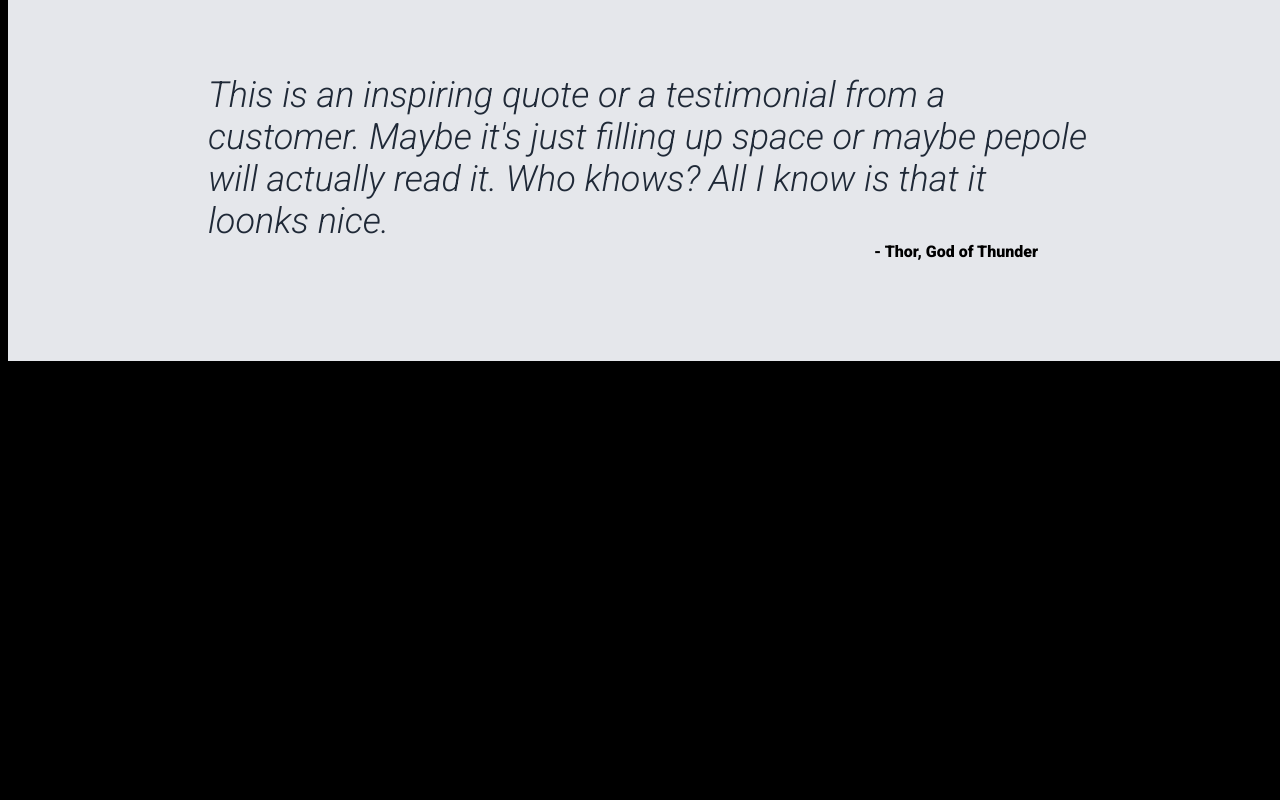
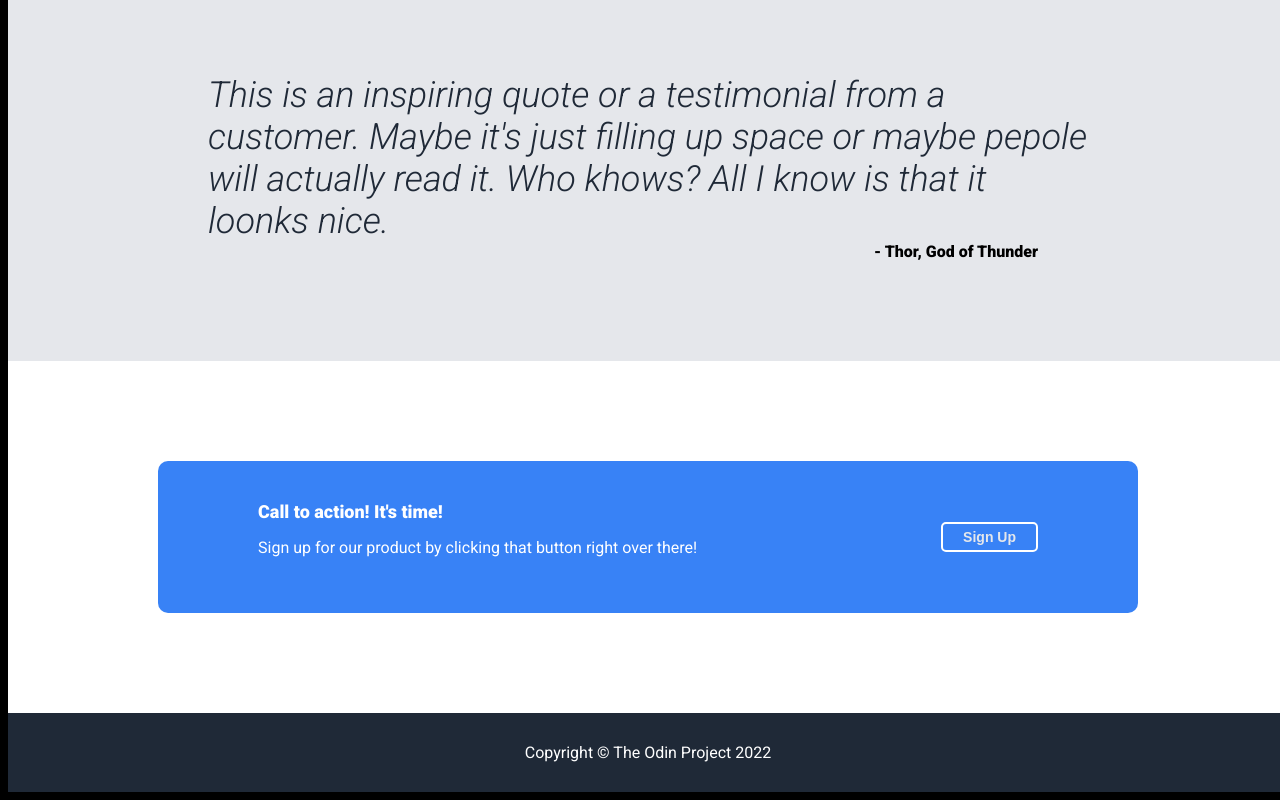
Before and after one commit to Barister/flex-landing-page, a plain HTML site: page index.html in a window 1280 px wide. Shown: the part 972-1772 px from the top of the page. Before the commit the page ends 1341 px from the top, so only its background shows below. Drawn offline with Linux system fonts and the light colour scheme.

Commit message:
Added call-to-action and footer

```diff
--- a/index.html
+++ b/index.html
@@ -59,8 +59,16 @@
             <div class="quote__text">This is an inspiring quote or a testimonial from a customer. Maybe it's just filling up space or maybe pepole will actually read it. Who khows? All I know is that it loonks nice.</div>
             <div class="quote__author">- Thor, God of Thunder</div>
         </div>
-        <div class="call-to-action"></div>
-        <div class="footer"></div>
+        <div class="call-to-action">
+            <div class="blue__advert">
+                <div class="call__text">
+                    <div class="call__title">Call to action! It's time!</div>
+                    <p>Sign up for our product by clicking that button right over there!</p>
+                </div>
+                <button>Sign Up</button>
+            </div>
+        </div>
+        <div class="footer">Copyright &copy; The Odin Project 2022</div>
     </div>
 </body>
 </html>
--- a/style.css
+++ b/style.css
@@ -1,5 +1,4 @@
 body {
-
     background-color: #000;
     font-family: 'Roboto', sans-serif;
 }
@@ -134,3 +133,47 @@ body {
     font-weight: 900;
     padding-right: 50px;
 }
+
+.call-to-action {
+    background-color: #fff;
+    padding: 100px 150px;
+}
+
+.blue__advert {
+    background-color: #3882F6;
+    border-radius: 10px;
+    padding: 40px 100px;
+    display: flex;
+    justify-content: space-between;
+    align-items: center;
+}
+
+.blue__advert button {
+    background-color: #3882F6;
+    border: 2px solid #fff;
+    border-radius: 5px;
+    padding: 5px 20px;
+    color: #e5e7eb;
+    font-size: 14px;
+    font-weight: 900;
+
+
+}
+
+.call__text {
+    flex: 1 1 auto;
+    color: #fff;
+}
+
+.call__title {
+    font-weight: 900;
+    font-size: 18px;
+}
+
+.footer {
+    padding: 30px 0;
+    display: flex;
+    align-items: center;
+    justify-content: center;
+    color: #fff;
+}
```
